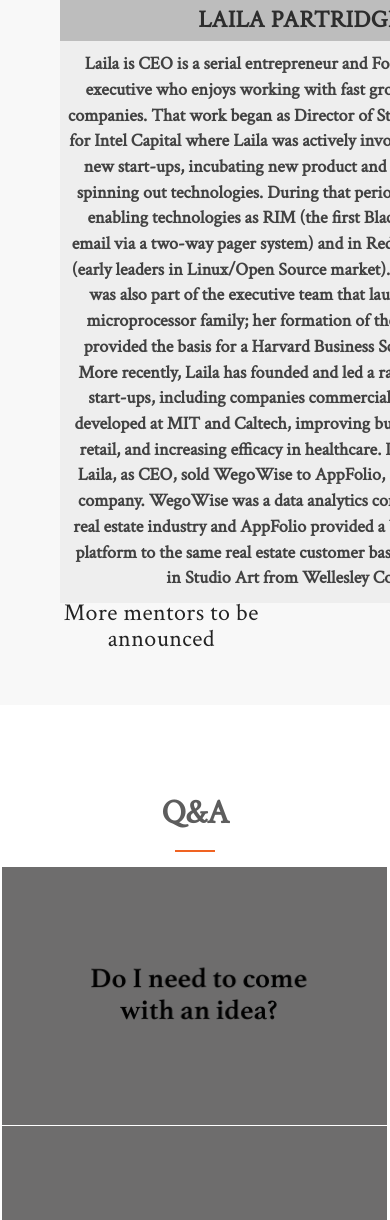
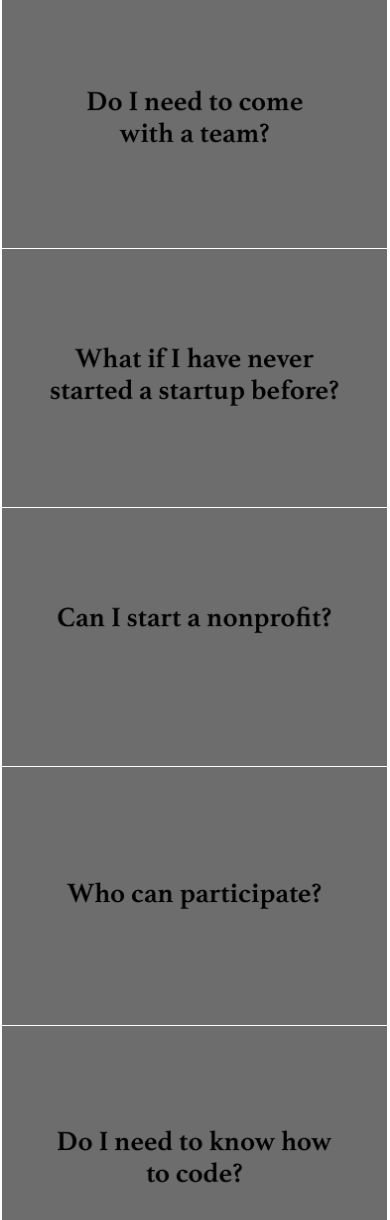
Before and after one commit to yunaganyh/weStartStartupWeekend, a PHP site: page / in a window 390 px wide; the page is wider, and only the part inside the window is pictured. Shown: the part 5280-6500 px from the top of that part. Run offline with PHP 8.4, Linux system fonts and the light colour scheme; some libraries are stand-ins or nearby versions.

Commit message:
remove last line

```diff
--- a/css/style.css
+++ b/css/style.css
@@ -676,7 +676,7 @@ section#mentor {
 	padding-bottom: 32px;
 }
 
-.announcement-item {
+/*.announcement-item {
 	width: 100%;
 	position: absolute;
 	bottom:5%;
@@ -686,7 +686,7 @@ section#mentor {
 	text-align: center;
 	font-size: 24px;
 	width:75%;
-}
+}*/
 /*--------------------
 4.8. Contacts
 --------------------*/
--- a/home.html
+++ b/home.html
@@ -251,38 +251,6 @@
 						</div>
 					</div>
 				</div>
-			</div>
-
-			<div class="col-md-6">
-				<div class="mentor-item">
-					<div>
-						<img src="images/laila.jpg" alt="author" height=480px>
-					</div>
-					<div>
-						<h3>Laila Partridge</h3>
-						<div class="mentor-background"> Laila is CEO is a serial entrepreneur and Fortune 100 trained executive who enjoys
-						working with fast growing technology companies. That work began as Director of
-						Strategic Investments for Intel Capital where Laila was actively involved in investing in
-						new start-ups, incubating new product and service ideas, and spinning out technologies.
-						During that period Laila invested in enabling technologies as RIM (the first Blackberry
-						delivered email via a two-way pager system) and in Red Hat and VA Linux (early leaders
-						in Linux/Open Source market). While at Intel, she was also part of the executive team
-						that launched Itanium ® microprocessor family; her formation of the Intel ® 64 Fund
-						provided the basis for a Harvard Business School&#39;s case study. More recently, Laila has
-						founded and led a range of technology start-ups, including companies commercializing
-						technology developed at MIT and Caltech, improving business processes in retail, and
-						increasing efficacy in healthcare. In September 2018 Laila, as CEO, sold WegoWise to
-						AppFolio, a NASDAQ traded company. WegoWise was a data analytics company
-						serving the real estate industry and AppFolio provided a broader operations platform to
-						the same real estate customer base. Laila holds a BA in Studio Art from Wellesley
-						College.
-						</div>
-					</div>
-				</div>
-			</div>
-
-			<div class="announcement-item">
-				<h3 class="announcement">More mentors to be announced</h3>
 			</div>
 			</div>
 		</section>
```
